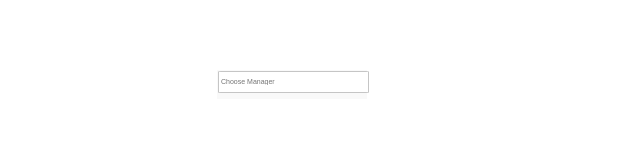
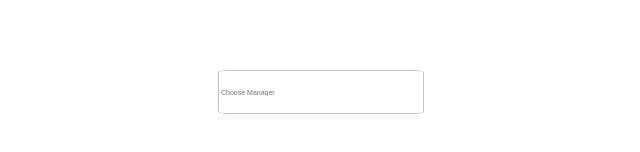
Before and after one commit to ilarne/live-manager-search, a React (Create React App) app: page / in a window 1280 px wide. Shown: the part 280-432 px from the top of the page, without its empty margins (323-963 px from the left). Built offline with nearby package versions, Linux system fonts and the light colour scheme; data requests are answered from the project's data file.

Commit message:
updating styling of components

```diff
--- a/src/components/result/Result.css
+++ b/src/components/result/Result.css
@@ -3,18 +3,19 @@
   flex-direction: row;
   border: solid 0.5px #c5c5c5;
   background: #ffffff;
-  border-radius: 3%; }
+  border-radius: 5%; }
   .result-container.active {
     background: #f6fcfa; }
 
 .col-1 {
   order: 1;
-  width: 20px;
+  width: 50px;
   margin-left: 10px;
   margin-top: 5px;
   margin-right: 5px; }
 
 .col-2 {
   order: 2;
-  width: 100px;
-  height: 30px; }
+  width: 200px;
+  height: 30px;
+  margin-top: 10px; }
--- a/src/components/resultscontainer/ResultsContainer.css
+++ b/src/components/resultscontainer/ResultsContainer.css
@@ -3,4 +3,5 @@
   flex-direction: column;
   margin-top: 2px;
   padding: 2px 2px 2px 2px;
-  background: #f9f9f9; }
+  background: #f9f9f9;
+  width: 200px; }
--- a/src/components/resultscontainer/ResultsContainer.scss
+++ b/src/components/resultscontainer/ResultsContainer.scss
@@ -4,4 +4,5 @@
   margin-top: 2px;
   padding: 2px 2px 2px 2px;
   background: #f9f9f9;
+  width: 200px;
 }
--- a/src/components/searchcontainer/SearchContainer.css
+++ b/src/components/searchcontainer/SearchContainer.css
@@ -1,7 +1,7 @@
 .search-container {
   background: #f9f9f9;
-  width: 150px;
-  height: 25px;
+  width: 200px;
+  height: 40px;
   position: fixed;
   top: 50%;
   left: 50%;
@@ -10,7 +10,7 @@
 
 .searchBar {
   border: 0.5px solid #c5c5c5;
-  border-radius: 2%;
-  width: 145px;
-  height: 18px;
+  border-radius: 5%;
+  width: 200px;
+  height: 40px;
   margin-left: 1px; }
--- a/src/components/searchcontainer/SearchContainer.scss
+++ b/src/components/searchcontainer/SearchContainer.scss
@@ -1,7 +1,7 @@
 .search-container {
   background: #f9f9f9;
-  width: 150px;
-  height: 25px;
+  width: 200px;
+  height: 40px;
   position: fixed;
   top: 50%;
   left: 50%;
@@ -11,8 +11,8 @@
 
 .searchBar {
   border: 0.5px solid #c5c5c5;
-  border-radius: 2%;
-  width: 145px;
-  height: 18px;
+  border-radius: 5%;
+  width: 200px;
+  height: 40px;
   margin-left: 1px;
 }
--- a/src/components/usericon/UserIcon.css
+++ b/src/components/usericon/UserIcon.css
@@ -1,8 +1,10 @@
 .user-icon {
   background: #faa55f;
-  width: 20px;
-  height: 20px;
+  width: 30px;
+  height: 30px;
   text-align: center;
   border-radius: 20%; }
   .user-icon.active {
     background: #5db4cf; }
+  .user-icon .initials-container {
+    padding-top: 5px; }
```
Also changed, not shown: src/components/result/Result.scss (+4 -3 lines), src/components/usericon/UserIcon.scss (+6 -2 lines).
